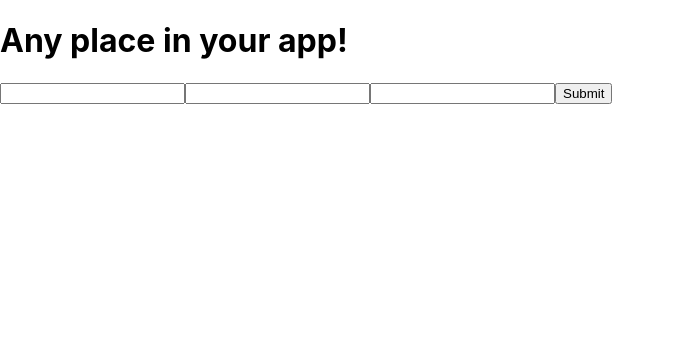
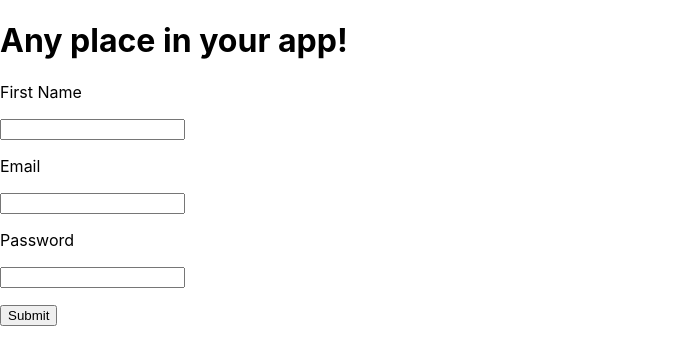
Before and after one commit to ZhenyaHoholko/form, a React (Create React App) app: page / in a window 1280 px wide. Shown: the top 364 px of the page, without its empty margins (0-675 px from the left). Built offline with nearby package versions, Linux system fonts and the light colour scheme.

Commit message:
Update function for password

```diff
--- a/src/App.js
+++ b/src/App.js
@@ -22,7 +22,7 @@ const Basic = () => (
         } else if (values.password.length < 6) {
           errors.password =
             "Length must be at least 6 characters and capitalized";
-        } else if (values.password.match(/[A-Z]/)) {
+        } else if (!/[A-Z]/.test(values.password)) {
           errors.password = "At least one uppercase letter is required";
         }
         return errors;
@@ -36,12 +36,23 @@ const Basic = () => (
     >
       {({ isSubmitting }) => (
         <Form>
-          <Field type="firstName" name="firstName" required></Field>
+          <a>First Name</a>
+          <p />
+          <Field type="input" name="firstName" required></Field>
+          <p />
+          <a>Email</a>
+          <p />
           <Field type="email" name="email" required />
+          <p />
+          <a>Password</a>
+          <p />
           <ErrorMessage name="email" component="div" />
           <Field type="password" name="password" />
           <ErrorMessage name="password" component="div" />
-          <button type="submit" disabled={isSubmitting}>
+          {/* <Field type="password" name="password2" />
+          <ErrorMessage name="password2" component="div" /> */}
+          <p />
+          <button type="submit" disabled={isSubmitting} onclick="enterNum()">
             Submit
           </button>
         </Form>
```
